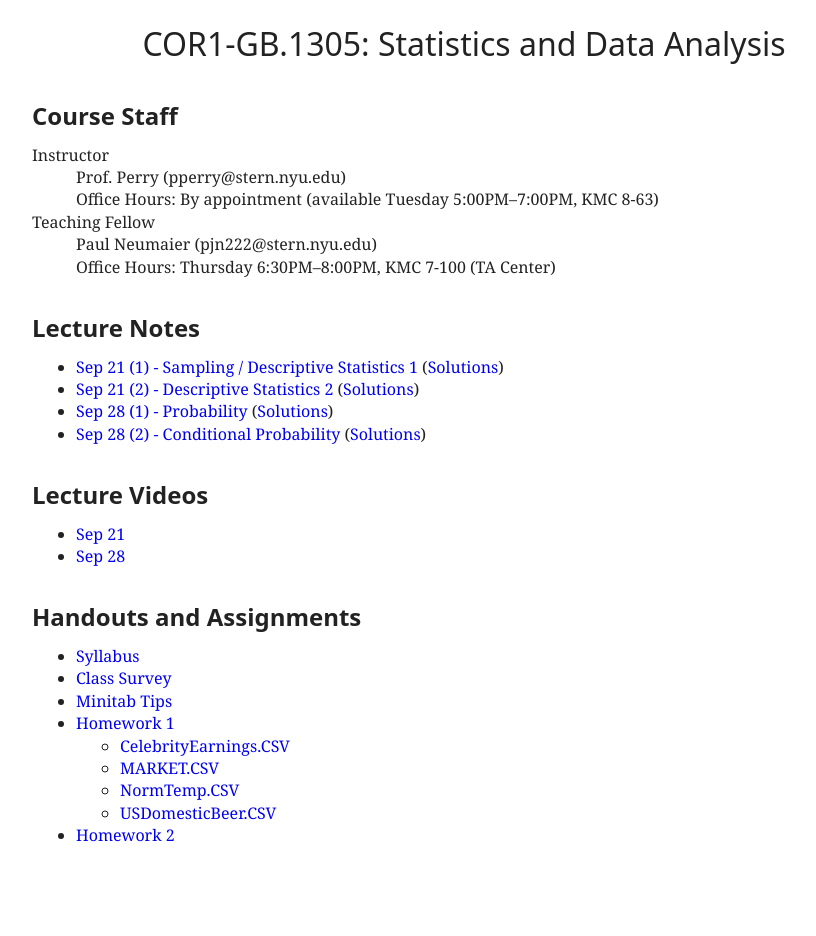
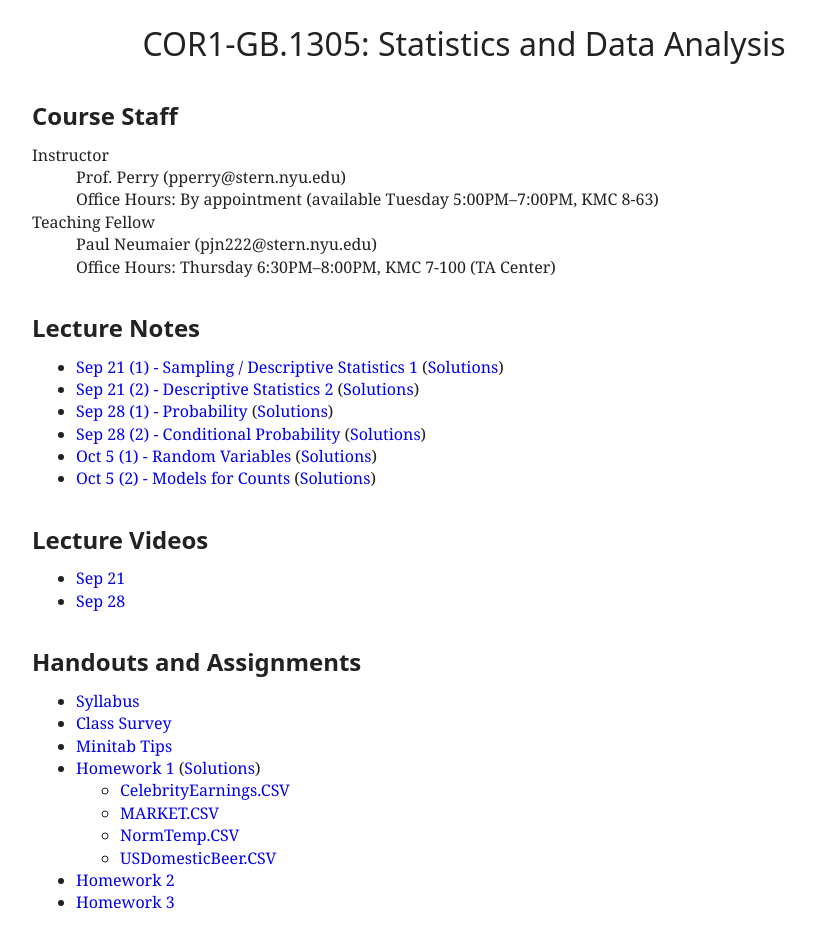
Before and after one commit to patperry/patperry.github.com, a Jekyll site: the page built from course/cor1305/index.html, in a window 1280 px wide. Shown: the whole page, without its empty margins (176-992 px from the left). Built offline with Jekyll 4.4.1, drawn with Linux system fonts in a browser that asks for light colours; before the commit the page ends 900 px from its top, so only the background shows below that.

Commit message:
update with new lecture materials

```diff
--- a/course/cor1305/index.html
+++ b/course/cor1305/index.html
@@ -29,11 +29,11 @@ stylesheet: /css/main.css?v=1
     (<a href="lecture/prob-sol.pdf">Solutions</a>)
   <li><a href="lecture/cond-prob.pdf">Sep 28 (2) - Conditional Probability</a>
     (<a href="lecture/cond-prob-sol.pdf">Solutions</a>)
+  <li><a href="lecture/randvar.pdf">Oct 5 (1) - Random Variables</a>
+    (<a href="lecture/randvar-sol.pdf">Solutions</a>)
+  <li><a href="lecture/counts.pdf">Oct 5 (2) - Models for Counts</a>
+    (<a href="lecture/counts-sol.pdf">Solutions</a>)
 <!--
-  <li><a href="lecture/randvar.pdf">Oct 6 (1) - Random Variables</a>
-    (<a href="lecture/randvar-sol.pdf">Solutions</a>)
-  <li><a href="lecture/counts.pdf">Oct 6 (2) - Models for Counts</a>
-    (<a href="lecture/counts-sol.pdf">Solutions</a>)
   <li><a href="lecture/normal.pdf">Oct 13 (1) - The Normal Model</a>
     (<a href="lecture/normal-sol.pdf">Solutions</a>)
   <li><a href="lecture/clt.pdf">Oct 13 (2) - The Central Limit Theorem</a>
@@ -95,6 +95,7 @@ stylesheet: /css/main.css?v=1
   <li><a href="http://goo.gl/hs16Kk">Class Survey</a>
   <li><a href="handout/minitab-tips.pdf">Minitab Tips</a>
   <li><a href="hw/hw01.pdf">Homework 1</a>
+    (<a href="hw/hw01sol.pdf">Solutions</a>)
     <ul>
       <li><a href="data/CelebrityEarnings.CSV">CelebrityEarnings.CSV</a>
       <li><a href="data/MARKET.CSV">MARKET.CSV</a>
@@ -102,8 +103,8 @@ stylesheet: /css/main.css?v=1
       <li><a href="data/USDomesticBeer.CSV">USDomesticBeer.CSV</a>
     </ul>
   <li><a href="hw/hw02.pdf">Homework 2</a>
+  <li><a href="hw/hw03.pdf">Homework 3</a>
 <!--
-  <li><a href="hw/hw03.pdf">Homework 3</a>
   <li><a href="hw/hw04.pdf">Homework 4</a>
   <li><a href="handout/normal-cdf.pdf">Normal CDF Table</a>
   <li><a href="handout/normal-inv-cdf.pdf">Normal Inverse CDF Table</a>
```
Also changed, not shown: 4 other files.
